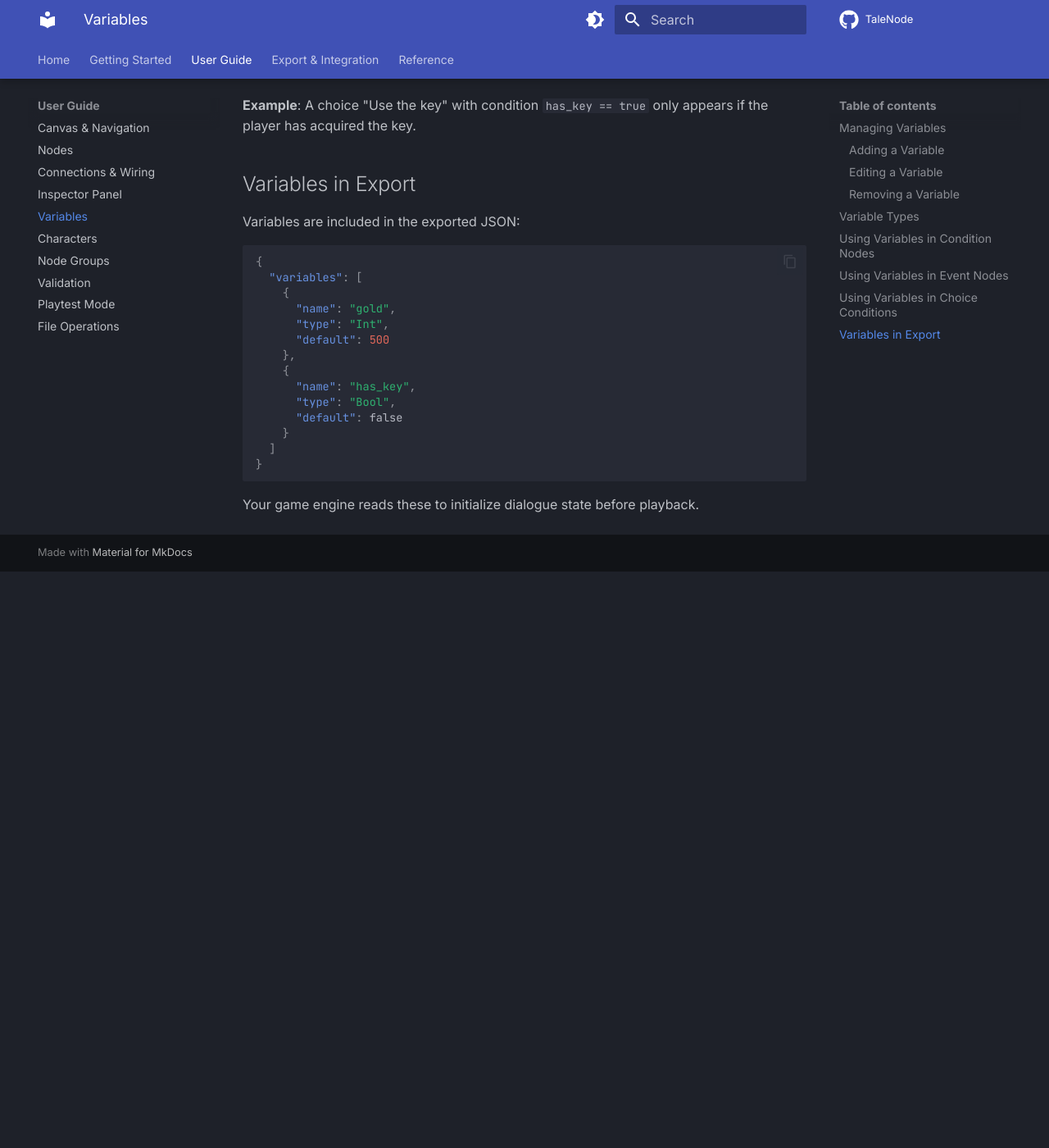
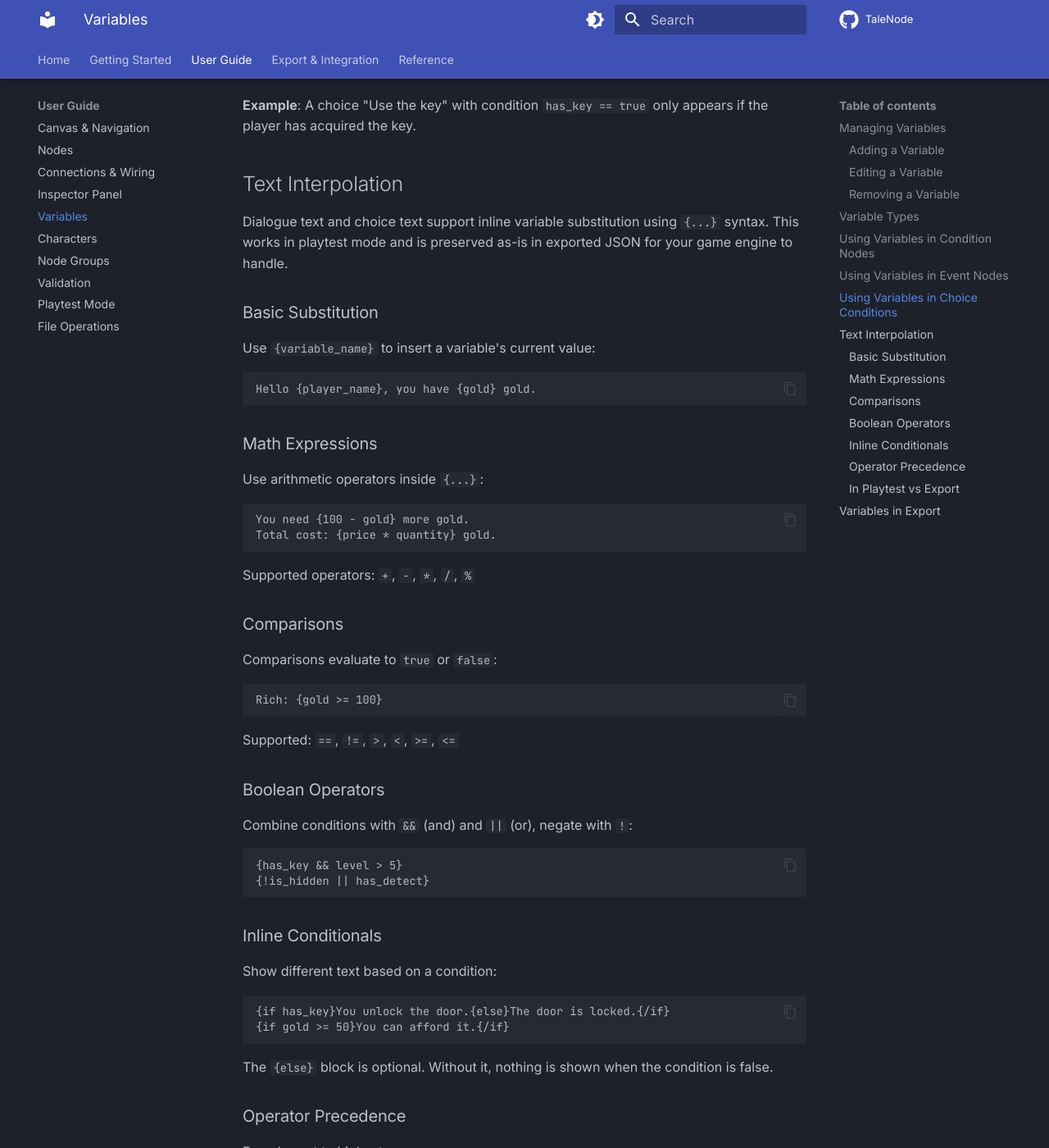
Before and after one commit to fognil/TaleNode, an MkDocs documentation site: the page built from docs/user-guide/variables.md, in a window 1280 px wide and 1400 px high, scrolled down 2271 px. Shown: the whole window at 82% size. Built offline with MkDocs 1.6.1 and Material for MkDocs 9.7.7, drawn with Linux system fonts in a browser that asks for light colours; comment, search, counter and statistics services are not loaded; before the commit the page ends 2968 px from its top, so only the background shows below that; some of the changed text lies outside the part shown.

Commit message:
docs: update playtest, variables, inspector, and FAQ for scripting
Document runtime variable evaluation, text interpolation syntax,
condition/event execution in playtest, and choice condition filtering.
Add text interpolation section to variables doc with full syntax
reference. Update FAQ with expression and export behavior answers.

````diff
--- a/docs/user-guide/variables.md
+++ b/docs/user-guide/variables.md
@@ -73,6 +73,83 @@ Choice options can have visibility conditions. A choice is only shown to the pla
 
 **Example**: A choice "Use the key" with condition `has_key == true` only appears if the player has acquired the key.
 
+## Text Interpolation
+
+Dialogue text and choice text support inline variable substitution using `{...}` syntax. This works in playtest mode and is preserved as-is in exported JSON for your game engine to handle.
+
+### Basic Substitution
+
+Use `{variable_name}` to insert a variable's current value:
+
+```
+Hello {player_name}, you have {gold} gold.
+```
+
+### Math Expressions
+
+Use arithmetic operators inside `{...}`:
+
+```
+You need {100 - gold} more gold.
+Total cost: {price * quantity} gold.
+```
+
+Supported operators: `+`, `-`, `*`, `/`, `%`
+
+### Comparisons
+
+Comparisons evaluate to `true` or `false`:
+
+```
+Rich: {gold >= 100}
+```
+
+Supported: `==`, `!=`, `>`, `<`, `>=`, `<=`
+
+### Boolean Operators
+
+Combine conditions with `&&` (and) and `||` (or), negate with `!`:
+
+```
+{has_key && level > 5}
+{!is_hidden || has_detect}
+```
+
+### Inline Conditionals
+
+Show different text based on a condition:
+
+```
+{if has_key}You unlock the door.{else}The door is locked.{/if}
+{if gold >= 50}You can afford it.{/if}
+```
+
+The `{else}` block is optional. Without it, nothing is shown when the condition is false.
+
+### Operator Precedence
+
+From lowest to highest:
+
+1. `||` (or)
+2. `&&` (and)
+3. `==`, `!=` (equality)
+4. `>`, `<`, `>=`, `<=` (comparison)
+5. `+`, `-` (additive)
+6. `*`, `/`, `%` (multiplicative)
+7. `!`, `-` (unary not, negation)
+
+Use parentheses to override: `{(a + b) * c}`
+
+### In Playtest vs Export
+
+| Context | Behavior |
+|---|---|
+| **Playtest mode** | Expressions are evaluated and text is interpolated in real time |
+| **Exported JSON** | `{...}` syntax is preserved as-is for game engines to evaluate |
+
+!!! tip
+    A hint below the dialogue text editor reminds you of the `{variable}` syntax.
+
 ## Variables in Export
 
 Variables are included in the exported JSON:
````
Also changed, not shown: docs/reference/faq.md (+13 -1 lines), docs/user-guide/inspector.md (+1 -1 lines), docs/user-guide/playtest.md (+32 -14 lines).
